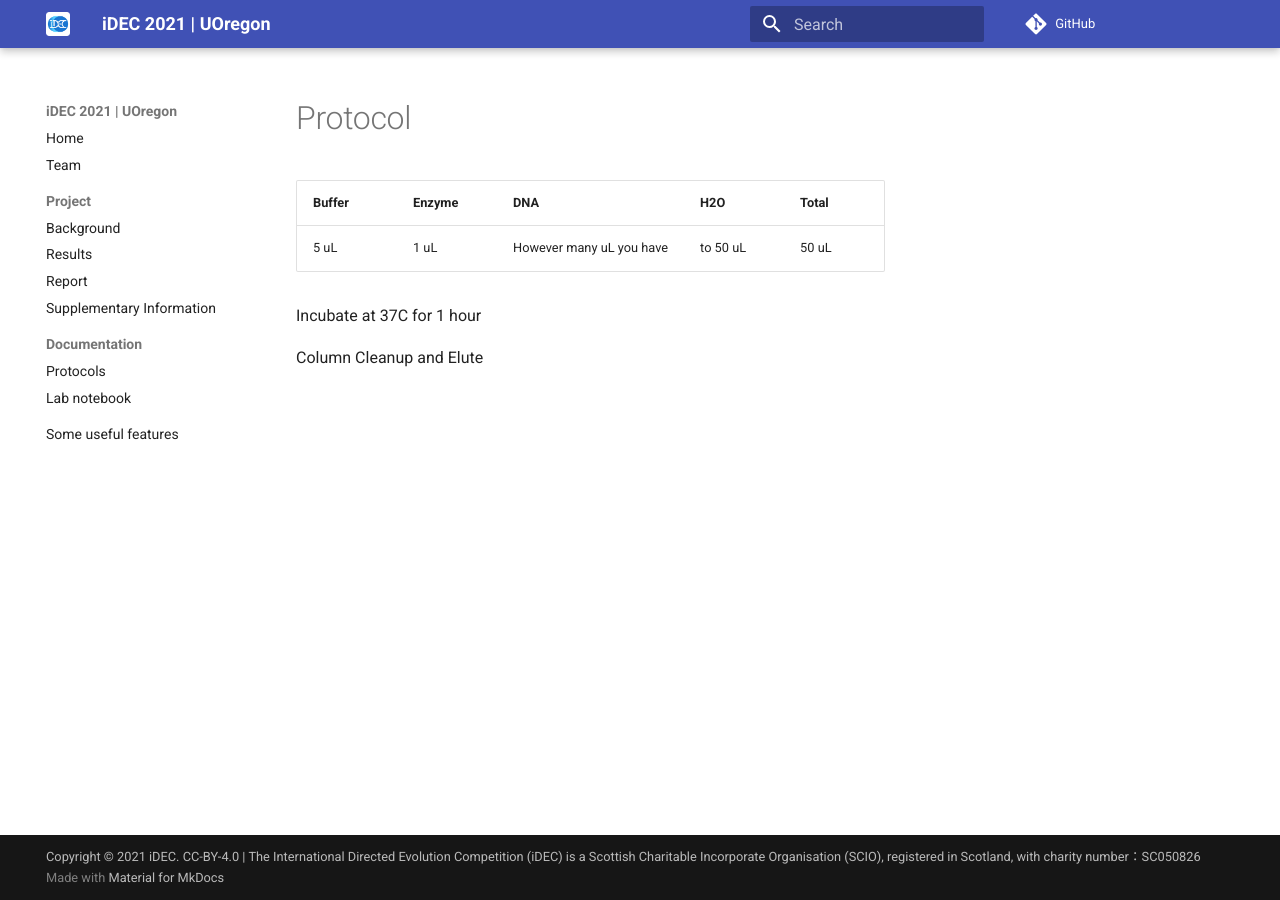
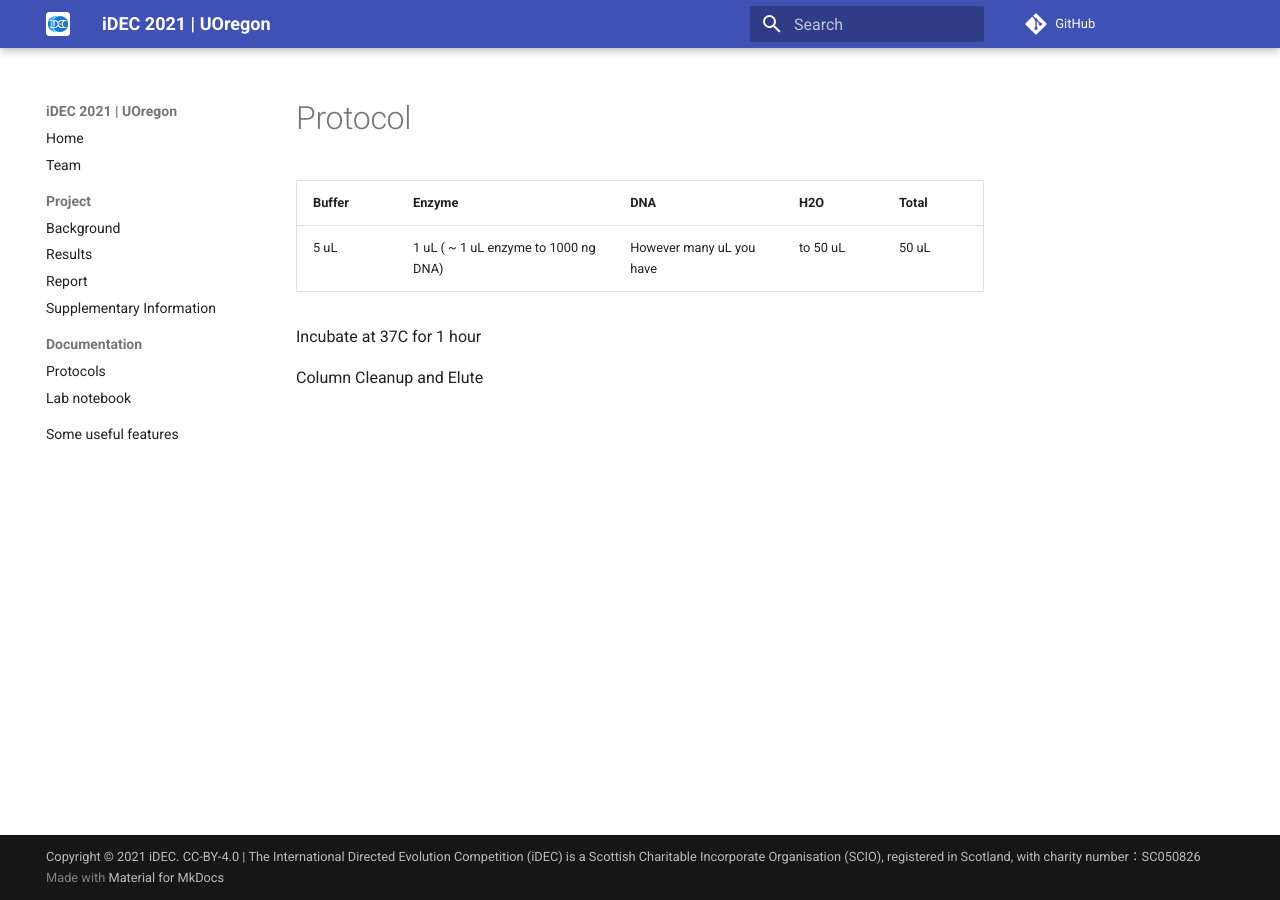
Before and after one commit to idec2021/UOregon, an MkDocs documentation site: the page built from docs/documentation/RestrictionDigest.md, in a window 1280 px wide. Built offline with MkDocs 1.6.1 and Material for MkDocs 9.7.7, drawn with Linux system fonts in a browser that asks for light colours; comment, search, counter and statistics services are not loaded.

Commit message:
Update RestrictionDigest.md

```diff
--- a/docs/documentation/RestrictionDigest.md
+++ b/docs/documentation/RestrictionDigest.md
@@ -2,7 +2,7 @@
 
 | Buffer | Enzyme | DNA | H2O | Total |
 | ----- | ----- | ----- | ----- | ----- |
-| 5 uL | 1 uL | However many uL you have | to 50 uL | 50 uL |
+| 5 uL | 1 uL ( ~ 1 uL enzyme to 1000 ng DNA) | However many uL you have | to 50 uL | 50 uL |
 
 Incubate at 37C for 1 hour
 
```
